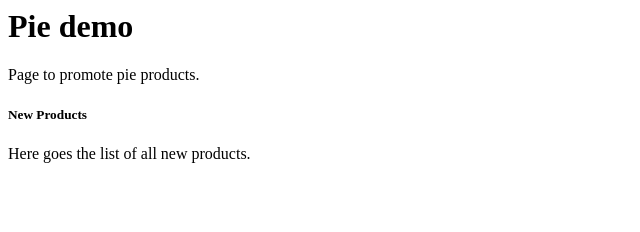
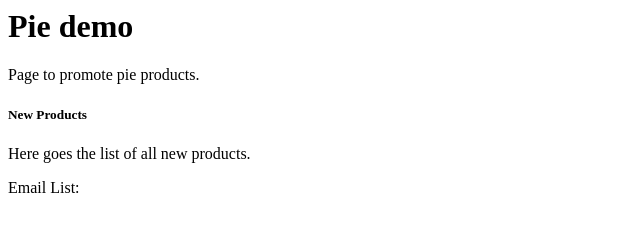
Before and after one commit to Hexodus/pie_demopage, a plain HTML site: page index.html in a window 1280 px wide. Shown: the full height of the page, 0-640 px from the left. Drawn offline with Linux system fonts and the light colour scheme.

Commit message:
Added Email list

```diff
--- a/index.html
+++ b/index.html
@@ -17,6 +17,9 @@
 <h5>New Products</h5>
               Here goes the list of all new products.
 </p>
+<p>
+	Email List:
+</p>
 
   </body>
 </html>
```
